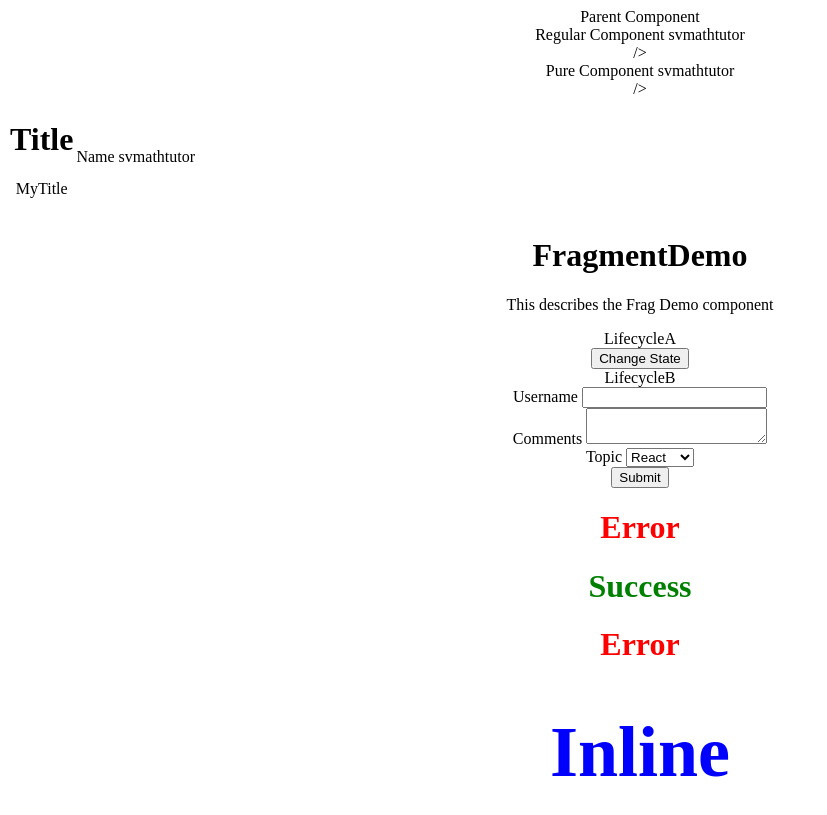
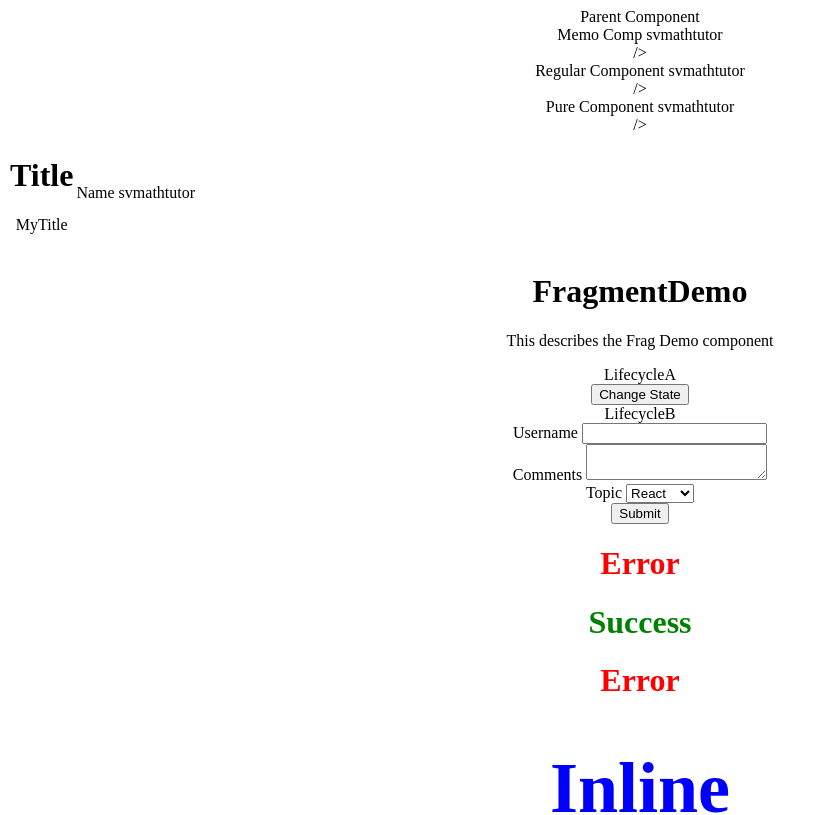
Before and after one commit to rob4abcba/ReactJS-Project, a React (Create React App) app: page / in a window 1280 px wide. Shown: the top 815 px of the page, without its empty margins (0-827 px from the left). Built offline with nearby package versions, Linux system fonts and the light colour scheme.

Commit message:
React.memo so func comp NOT re-render if no change

```diff
--- /dev/null
+++ b/src/components/MemoComp.js
@@ -0,0 +1,12 @@
+import React from 'react'
+
+function MemoComp({name}) {
+    console.log('Memo Comp')
+    return (
+        <div>
+            Memo Comp {name}
+        </div>
+    )
+}
+
+export default React.memo(MemoComp)
--- a/src/components/ParentComp.js
+++ b/src/components/ParentComp.js
@@ -1,6 +1,7 @@
 import React, { Component } from 'react'
 import RegComp from './RegComp';
 import PureComp from './PureComp';
+import MemoComp from './MemoComp';
 
 class ParentComp extends Component {
 
@@ -25,6 +26,7 @@ class ParentComp extends Component {
         return (
             <div>
                 Parent Component
+                <MemoComp name={this.state.name}></MemoComp> />
                 <RegComp name={this.state.name}></RegComp> />
                 <PureComp name={this.state.name}></PureComp> />
             </div>
```
